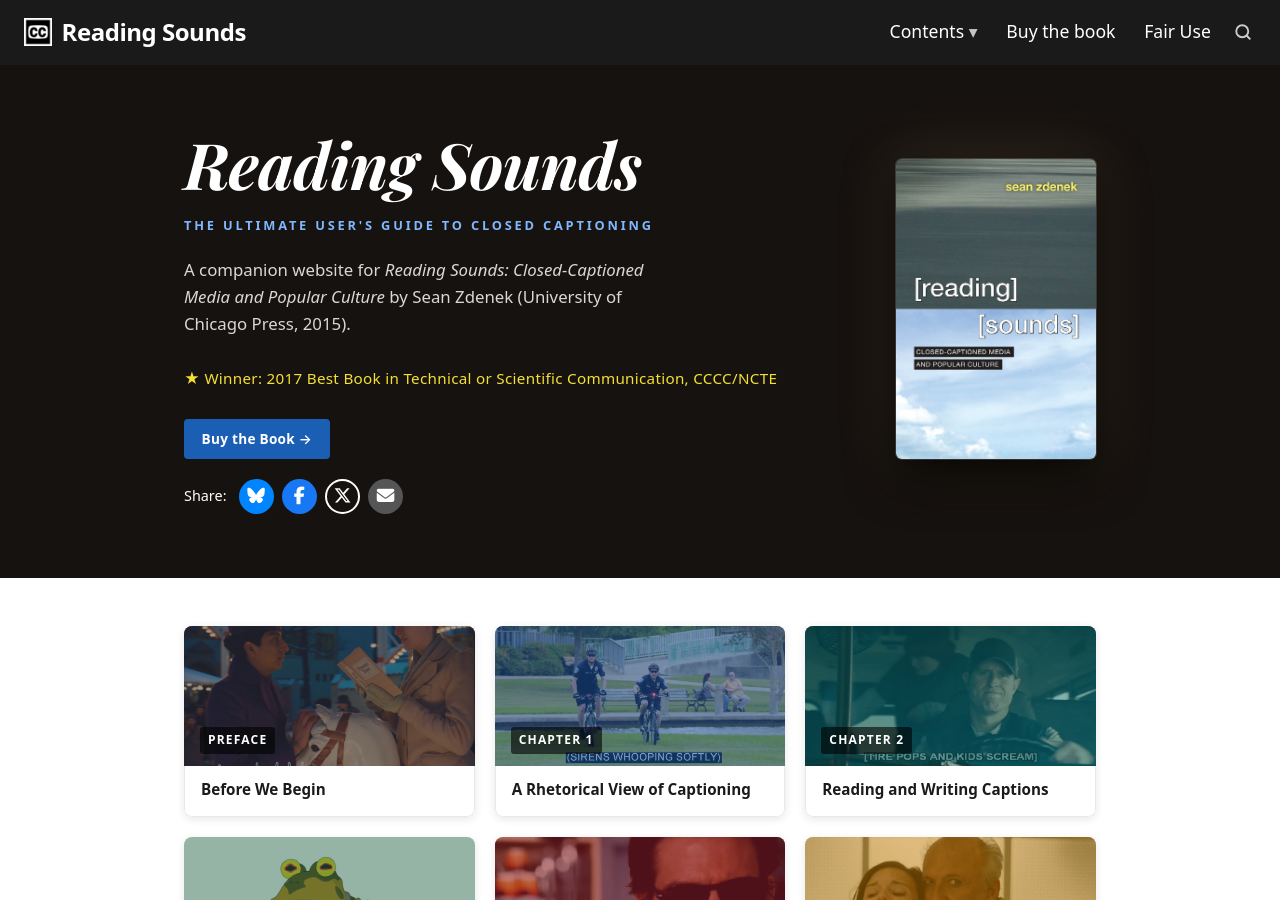
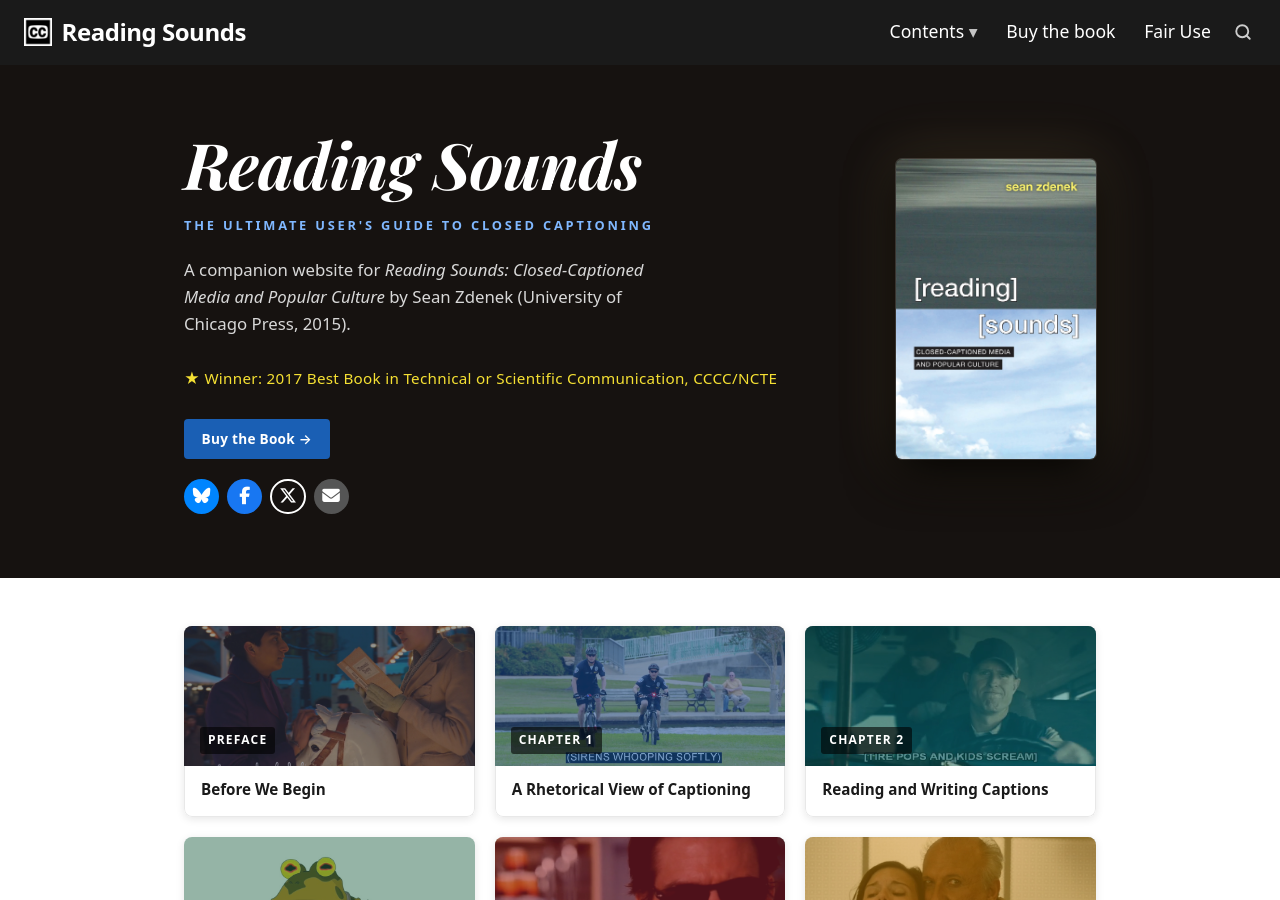
Before and after one commit to szdenek/readingsounds-site, a Jekyll site: the page built from index.html, in a window 1280 px wide and 900 px high. Built offline with Jekyll 4.4.1, drawn with Linux system fonts in a browser that asks for light colours.

Commit message:
Remove Share: label from home page share bar
Co-Authored-By: Claude Sonnet 4.6 <noreply@anthropic.com>

```diff
--- a/index.html
+++ b/index.html
@@ -13,7 +13,6 @@ description: "A companion website for Reading Sounds: Closed-Captioned Media and
     <p class="home-hero-award">&#9733; Winner: 2017 Best Book in Technical or Scientific Communication, CCCC/NCTE</p>
     <a href="https://press.uchicago.edu/ucp/books/book/chicago/R/bo21933882.html" class="home-hero-cta">Buy the Book &rarr;</a>
     <div class="post-share home-share">
-      <span class="post-share-label">Share:</span>
       <a class="post-share-link post-share-bluesky" href="https://bsky.app/intent/compose?text=Reading%20Sounds%3A%20The%20Ultimate%20Guide%20to%20Closed%20Captioning%20https%3A%2F%2Freadingsounds.net%2F" target="_blank" rel="noopener noreferrer" aria-label="Share on Bluesky"><i class="fa-brands fa-bluesky" aria-hidden="true"></i></a>
       <a class="post-share-link post-share-facebook" href="https://www.facebook.com/sharer/sharer.php?u=https%3A%2F%2Freadingsounds.net%2F" target="_blank" rel="noopener noreferrer" aria-label="Share on Facebook"><i class="fa-brands fa-facebook-f" aria-hidden="true"></i></a>
       <a class="post-share-link post-share-twitter" href="https://twitter.com/intent/tweet?url=https%3A%2F%2Freadingsounds.net%2F&text=Reading%20Sounds%3A%20The%20Ultimate%20Guide%20to%20Closed%20Captioning" target="_blank" rel="noopener noreferrer" aria-label="Share on Twitter"><i class="fa-brands fa-x-twitter" aria-hidden="true"></i></a>
```
